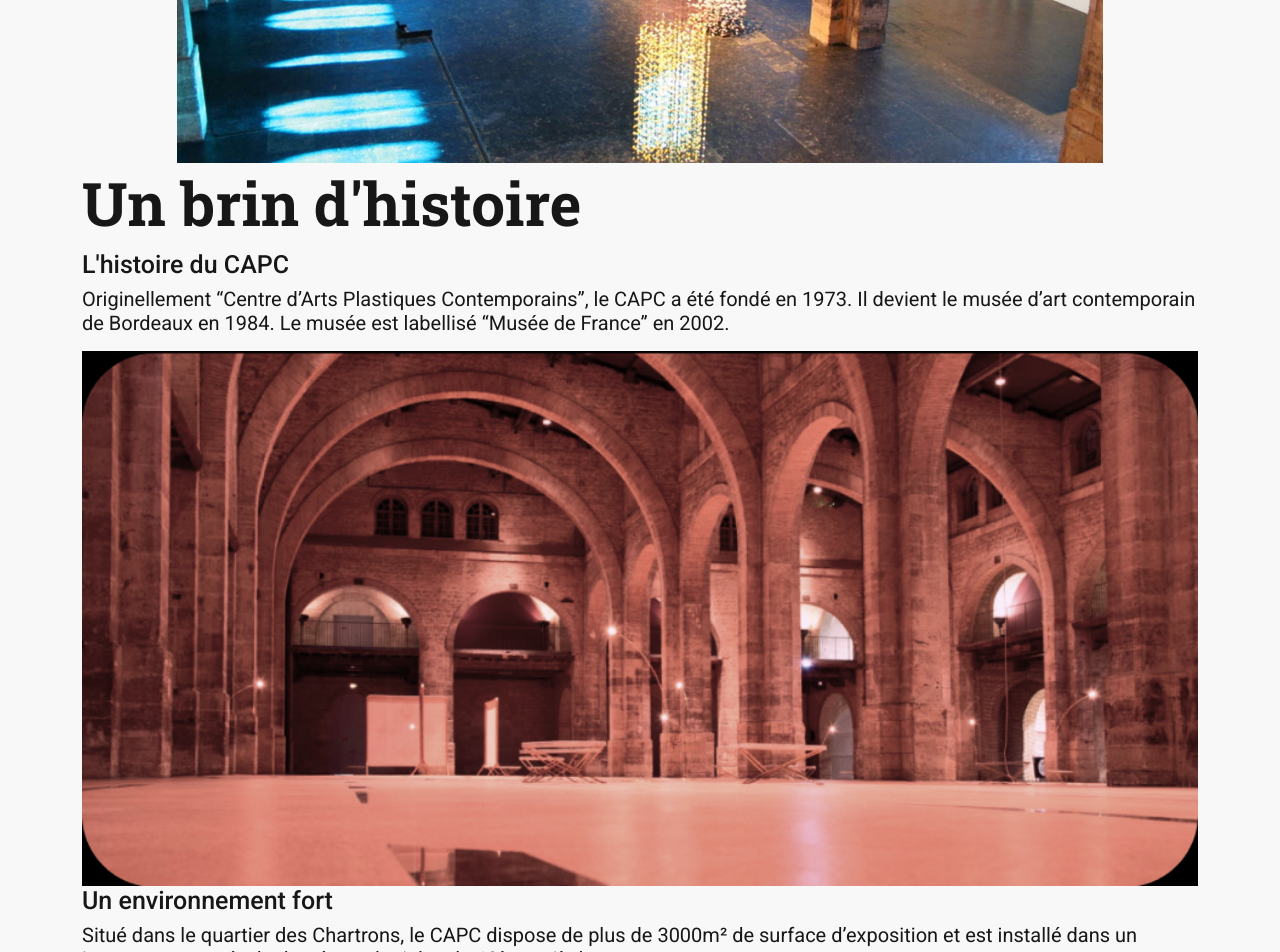
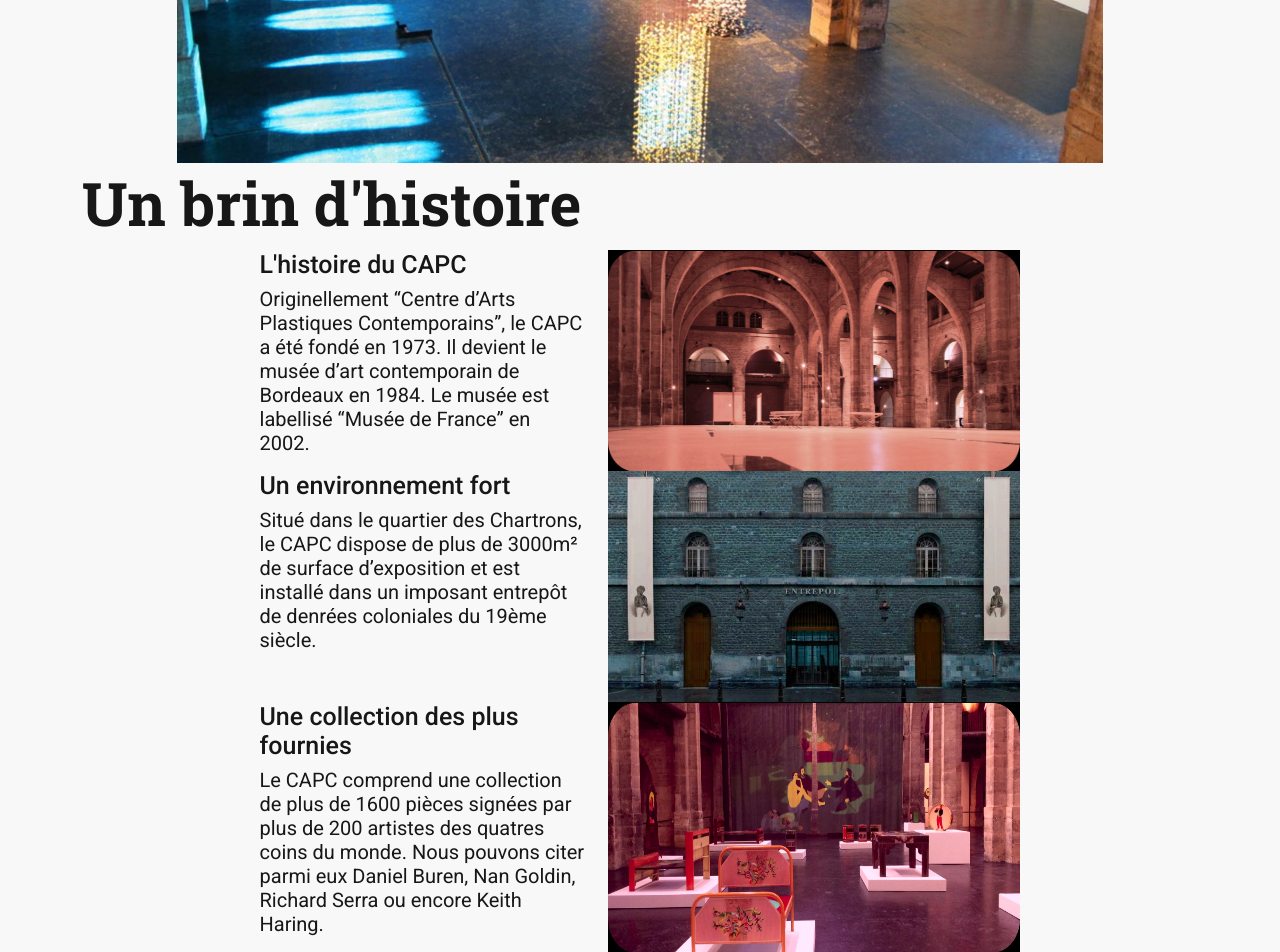
Before and after one commit to studio-beauvoir/jekyll-capc, a Jekyll site: the page built from _pages/index.html, in a window 1280 px wide. Shown: the part 810-1762 px from the top of the page. Built offline with Jekyll 4.4.1, drawn with Linux system fonts in a browser that asks for light colours.

Commit message:
contenu brin-histoire aligné

```diff
--- a/_includes/sections/home/brin-histoire.html
+++ b/_includes/sections/home/brin-histoire.html
@@ -2,34 +2,49 @@
     <div class="container">
         <h2 class=""> Un brin d'histoire</h2>
     </div>
-    <div class="container col">
-        <div class="row">
+    <div class="container col-12 col-md-10 col-xl-10">
+        <div class="row justify-content-center">
+            <div  class="col-4">
                 <h4>L'histoire du CAPC</h4>
-            <p>Originellement “Centre d’Arts Plastiques Contemporains”,
+                <p>
+                Originellement “Centre d’Arts Plastiques Contemporains”,
                 le CAPC a été fondé en 1973. Il devient le musée d’art
                 contemporain de Bordeaux en 1984. Le musée est labellisé
                 “Musée de France” en 2002.
                 </p>
-            <img src="../../assets/img/histoire.png" alt="Intérieur du CAPC">
+            </div>
+            <img class="col-5 rounded-30px"
+            src="../../assets/img/histoire.png"
+            alt="Intérieur du CAPC">
         </div>
 
-        <div class="row">
+        <div class="row justify-content-center">
+            <div class="col-4">
                 <h4>Un environnement fort</h4>
-            <p>Situé dans le quartier des Chartrons, le CAPC dispose de plus
+                <p>
+                Situé dans le quartier des Chartrons, le CAPC dispose de plus
                 de 3000m² de surface d’exposition et est installé dans un imposant
                 entrepôt de denrées coloniales du 19ème siècle.
                 </p>
-            <img src="../../assets/img/environnement.jpg" alt="Le bâtiment du CAPC">
+            </div>
+            <img class="col-5"
+                src="../../assets/img/environnement.jpg"
+                alt="Le bâtiment du CAPC">
         </div>
 
-        <div class="row">
+        <div class="row justify-content-center">
+            <div class="col-4">
                 <h4>Une collection des plus fournies</h4>
-            <p>Le CAPC comprend une collection de plus de 1600 pièces signées par
+                <p>
+                    Le CAPC comprend une collection de plus de 1600 pièces signées par
                     plus de 200 artistes des quatres coins du monde. Nous pouvons citer
                     parmi eux Daniel Buren, Nan Goldin, Richard Serra ou encore Keith
                     Haring.
                 </p>
-            <img src="../../assets/img/collection.jpg" alt="Un exemple de collection du CAPC">
+            </div>
+                <img class="col-5"
+                    src="../../assets/img/collection.png"
+                    alt="Un exemple de collection du CAPC">
         </div>
     </div>
 </section>
```
Lines whose indentation alone changed are shown as unchanged.
